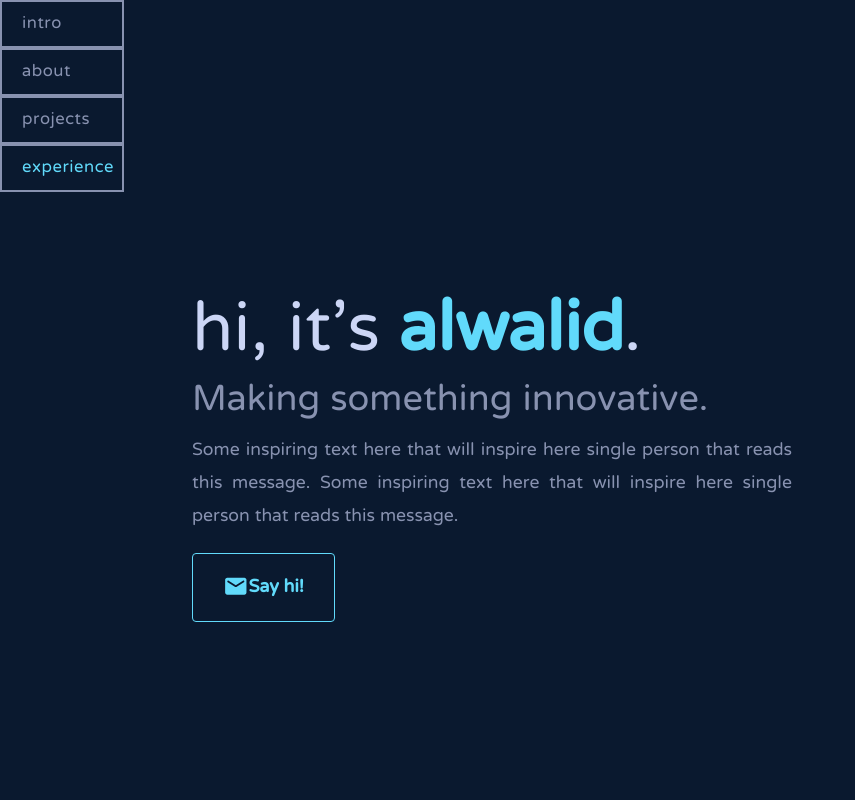
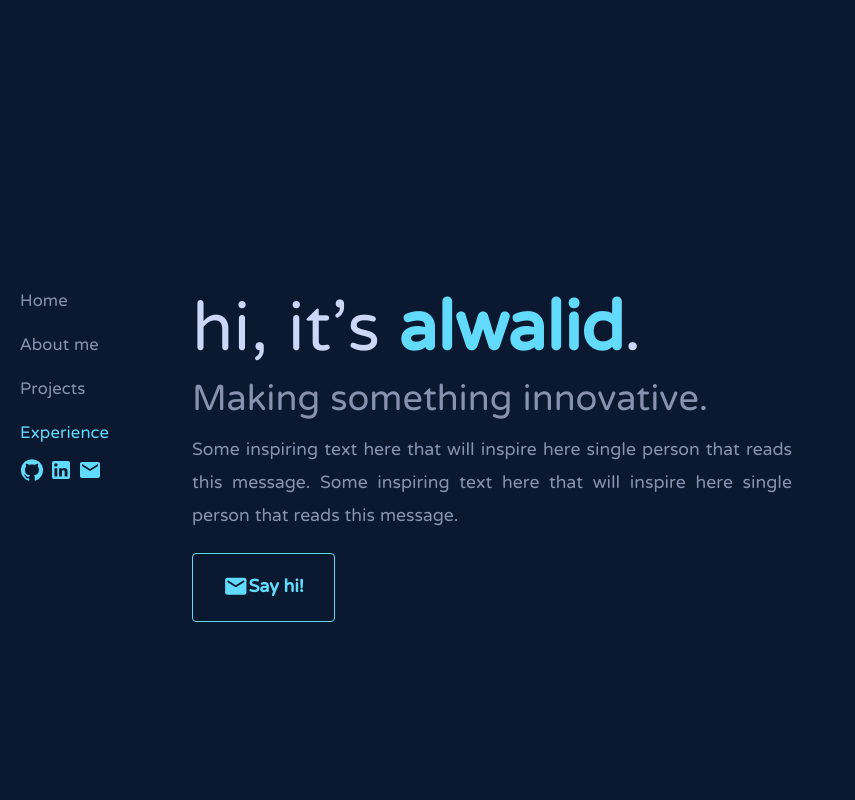
Before and after one commit to wxlkda/realport, a React (Create React App) app: page / in a window 1280 px wide. Shown: the top 800 px of the page, without its empty margins (0-855 px from the left). Built offline with nearby package versions, Linux system fonts and the light colour scheme.

Commit message:
Better looking vers.

```diff
--- a/package.json
+++ b/package.json
@@ -14,6 +14,7 @@
     "react": "^18.2.0",
     "react-dom": "^18.2.0",
     "react-scripts": "^5.0.1",
+    "usehooks-ts": "^2.9.1",
     "web-vitals": "^2.1.4"
   },
   "scripts": {
--- a/src/App.js
+++ b/src/App.js
@@ -170,10 +170,11 @@ function Projects() {
 function Navigation() {
   let { activeLinkId } = useContext(NavContext);
   let tabs = ["intro", "about", "projects", "experience"]
+  let labels = ["Home", "About me", "Projects", "Experience"]
 
   const returnJSX = (content) => {
     let finalThing = content.map((content, i) =>
-    <div key={i} className = {activeLinkId === content ? `${content}Selected bar` : `${content} bar` } data-label = {content} onClick = {handleClickNav}>{content}</div>
+    <span key={i} className = {activeLinkId === content ? `${content}Selected bar` : `${content} bar` } data-label = {content} onClick = {handleClickNav}>{labels[i]}</span>
     );
     return finalThing;
   }
@@ -194,7 +195,7 @@ function Navigation() {
   return (
     <div id = "sideTabs">
       {returnJSX(tabs)}
-      <div className = "socialsBar" data-label="socials">
+      <div className = "socials bar s" data-label="socials">
        <a href="https://github.com/wxlkda" className="githubIcon" target="_blank" rel="noopener noreferrer">
           <GitHubIcon />
         </a>
--- a/src/css/navigation.css
+++ b/src/css/navigation.css
@@ -10,72 +10,55 @@
 #sideTabs {
   display: flex;
   flex-direction: column;
-  height: 100vh;
   position: fixed;
+  margin-top: calc(50vh - 120px);
 }
+
+@keyframes ripple {
+  to {
+    transform: scale(4);
+    opacity: 0;
+  }
+}
+
+
 
 .bar {
   font-family: "NTR Regular";
   font-size: 1.3rem;
-  letter-spacing: 0.5px;
-  border: 2px solid var(--borderColor);
+  letter-spacing: 0.1px;
   cursor: pointer;
-  min-width: 100px;
-  min-height: 40px;
+  min-width: 210px;
   padding-left: 20px;
   text-align: left;
+  position: relative;
+  overflow: hidden;
 }
+.s {
+  padding-left: 15px;
+}
+
 .projects, .about, .experience, .intro, .socials {
   color: var(--dark-gray);
 }
-
-.bar:nth-child(n) {
-  margin-top: calc(40px + (40px * (n - 1)));
-}
-
 
 .aboutSelected, .projectsSelected, .experienceSelected, .introSelected {
   color: var(--light-blue);
 }
 
 
-.socialsBar > a{
-  display: none;
-}
-.socialsBar:hover::before {
-  content: "";
-  background: var(--buttonColor);
-  display: flex;
-  justify-content: center;
-  align-items: center;
-  position: absolute;
-  z-index: -1;
-  transition: all 0.3s ease;
-  background-color: var(--selectedColor);
-  top: -7px;
-  right: -5px;
-  width: 100%;
-  height: 100%;
+
+.githubIcon,
+.linkedinIcon,
+.emailIcon {
+  color: var(--light-blue);
+  margin: 0px 0px 0px 5px;
 }
 
-.socialsBar:hover::before a {
-  color: var(--textColor);
-  font-size: 1.2rem;
-  text-decoration: none;
-  margin: 0 5px;
-}
-
-.socialsBar:hover .githubIcon,
-.socialsBar:hover .linkedinIcon,
-.socialsBar:hover .emailIcon {
-  color: var(--textColor);
-  margin: -8px 0px 0 7px;
-}
-
-.socialsBar:hover .githubIcon:hover,
-.socialsBar:hover .linkedinIcon:hover,
-.socialsBar:hover .emailIcon:hover {
-  color: #4060c9;
+.githubIcon:hover,
+.linkedinIcon:hover,
+.emailIcon:hover {
+  color: var(--cloudy-white);
 }
 
 .socialsBar:hover {
```
Also changed, not shown: src/hooks/useRipple.tsx (added, +79 -0 lines), 1 other file (tests, documents, lock files or other folders).
